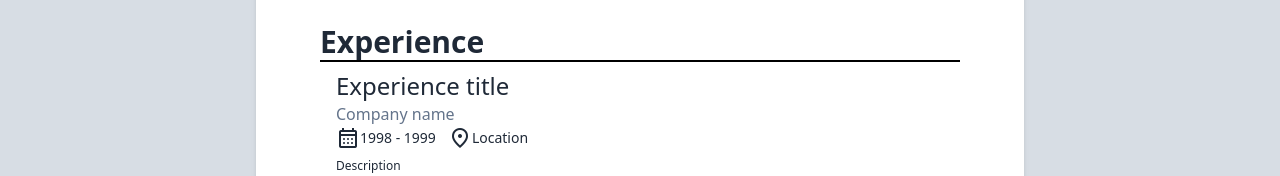
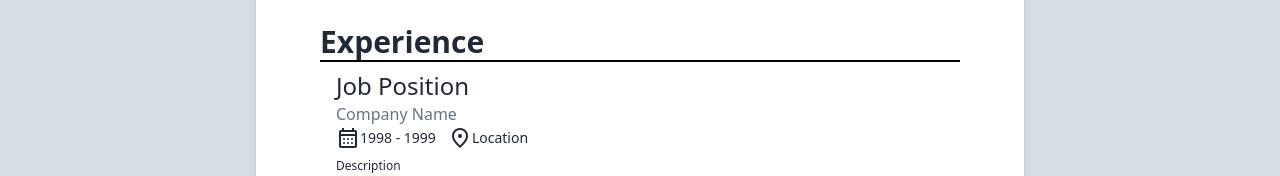
Before and after one commit to youyoumu/cv-application, a React (Vite) app: page / in a window 1280 px wide. Shown: the part 256-432 px from the top of the page. Built offline with nearby package versions, Linux system fonts and the light colour scheme.

Commit message:
Change placeholder text

```diff
--- a/src/ExperienceItem.jsx
+++ b/src/ExperienceItem.jsx
@@ -2,8 +2,8 @@ import TextForm from './TextForm'
 import { useState } from 'react'
 
 function ExperienceItem({ editMode, isLastItem }) {
-  const [title, setTitle] = useState('Experience title')
-  const [company, setCompany] = useState('Company name')
+  const [title, setTitle] = useState('Job Position')
+  const [company, setCompany] = useState('Company Name')
   const [date, setDate] = useState('1998 - 1999')
   const [location, setLocation] = useState('Location')
   const [description, setDescription] = useState('Description')
```
